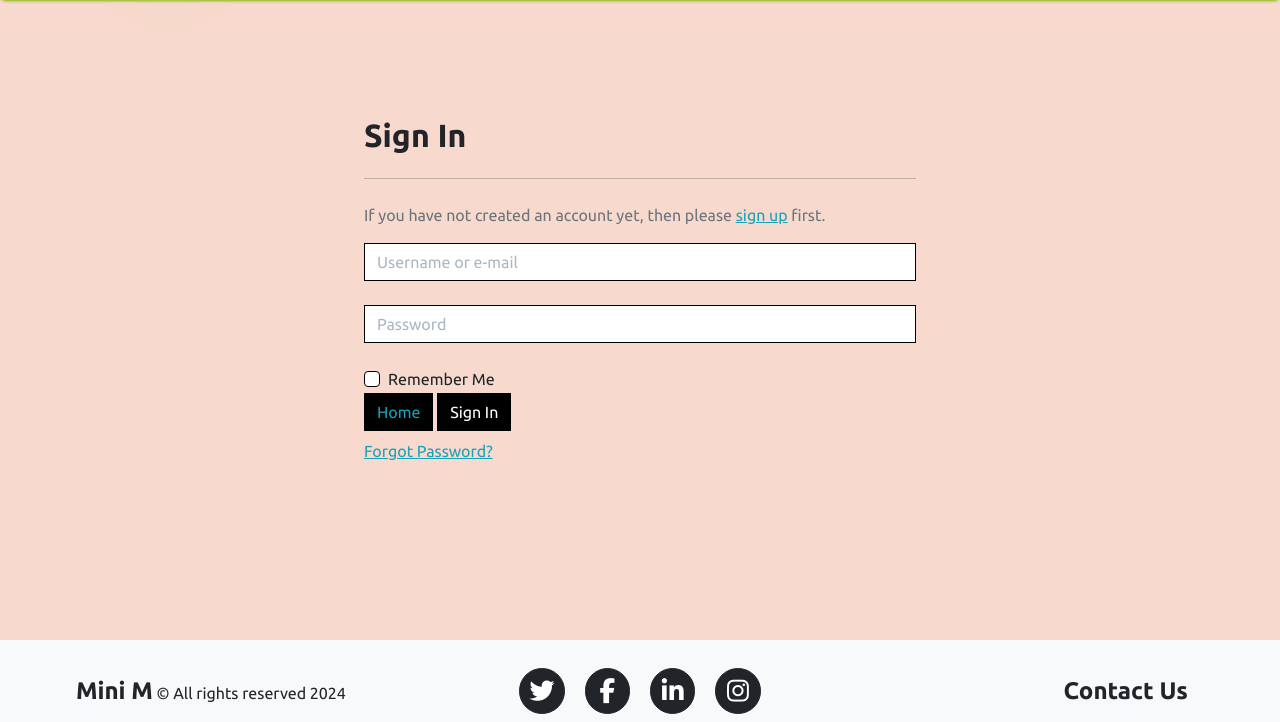
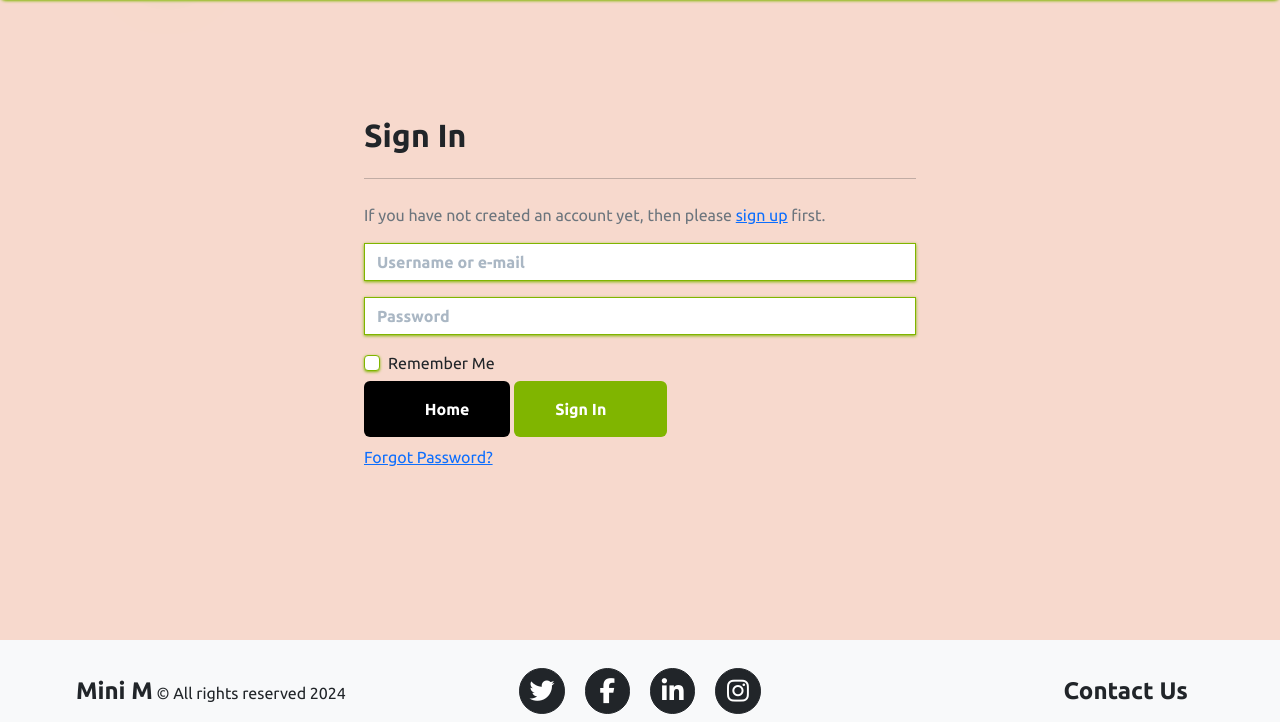
Before and after one commit to Esmael-Pinho/fourth-milestone-project, a Django app: page /accounts/login/ in a window 1280 px wide. Shown: the part 78-800 px from the top of the page. Run offline with Django 3.2, Linux system fonts and the light colour scheme; some libraries are stand-ins or nearby versions; some web fonts are replaced.

Commit message:
added styling to login signup forms

```diff
--- a/products/static/css/products.css
+++ b/products/static/css/products.css
@@ -367,11 +367,6 @@ sup {
     margin-right: 0;
 }
 
-.back-btn {
-    font-size: 16px;
-    background-color: var(--black);
-}
-
 .small {
     margin: 0;
     font-size: 15px;
--- a/products/templates/products/product_detail.html
+++ b/products/templates/products/product_detail.html
@@ -101,7 +101,7 @@
                                         <div class="div text-center pt-1">
                                             <a href="{% url 'products' %}" title="Keep Shopping" aria-label="Go back" class="btn btn-sm button-green text-uppercase back-btn">
                                                 <i class="fa-solid fa-angles-left"></i>
-                                                <span> go back</span>
+                                                go back
                                             </a>
                                         </div>
                                     </div>
--- a/static/css/base.css
+++ b/static/css/base.css
@@ -473,68 +473,56 @@ a#scrollUp:hover {
 /* Allauth form formatting */
 
 .allauth-form-inner-content p {
-    margin-top: 1.5rem; /* mt-4 */
-    color: #6c757d; /* text-secondary */
+    margin-top: 1.5rem;
+    color: #6c757d;
 }
 
 .allauth-form-inner-content input {
-    border-color: #000;
+    border-color: var(--green);
     border-radius: 0;
-    margin-bottom: 1.5rem;
+    margin-bottom: 1rem;
+    font-weight: 600;
+    box-shadow: 0 1px 3px 0 var(--green);
+}
+
+.form-check-input:checked {
+    background-color: var(--green);
+    border-color: var(--green);
 }
 
 .allauth-form-inner-content label:not([for='id_remember']) {
     display: none;
 }
 
-.btn-bg-white {
-    background-color: var(--black);
+.btn-color .btn-color-1 {
     color: var(--white);
 }
 
-.btn-bg-white:hover {
-    background-color: var(--black);
-    color: var(--white);
+.btn-color .btn-color-1:hover {
+    color: var(--green);
 }
 
 .allauth-form-inner-content input::placeholder {
     color: #aab7c4;
+    font-weight: 600;
 }
 
-.allauth-form-inner-content button,
-.allauth-form-inner-content input[type='submit'] {
-	/* btn */
-	display: inline-block;
-    font-weight: 400;
-    color: #fff;
-    text-align: center;
-    vertical-align: middle;
-    -webkit-user-select: none;
-    -moz-user-select: none;
-    -ms-user-select: none;
-    user-select: none;
-    background-color: #000;
-    border: 1px solid #000;
-    padding: .375rem .75rem;
-    font-size: 1rem;
-    line-height: 1.5;
-    border-radius: 0;
-
-    /* standard bootstrap btn transitions */
-    transition: color .15s ease-in-out,background-color .15s ease-in-out,border-color .15s ease-in-out,box-shadow .15s ease-in-out;
+.button-green i {
+    visibility: hidden;
 }
 
-.allauth-form-inner-content button:hover,
-.allauth-form-inner-content input[type='submit']:hover {
-	color: #fff;
-    background-color: #222;
-    border-color: #222;
+.button-green:hover i {
+    visibility: visible;
 }
 
-.allauth-form-inner-content a {
-	color: #17a2b8;
+.back-btn {
+    font-size: 16px;
+    background-color: var(--black);
 }
 
+.allauth-form-inner-content .log-reg-a-link:hover {
+    color: var(--green);
+}
 
 
 /* -------------------------------- Media Queries */
--- a/templates/allauth/account/login.html
+++ b/templates/allauth/account/login.html
@@ -31,7 +31,7 @@ for a {{ site_name }} account and sign in below:{% endblocktrans %}</p>
 
 {% else %}
 <p>{% blocktrans %}If you have not created an account yet, then please
-<a href="{{ signup_url }}">sign up</a> first.{% endblocktrans %}</p>
+<a class="log-reg-a-link" href="{{ signup_url }}">sign up</a> first.{% endblocktrans %}</p>
 {% endif %}
 
 <form class="login" method="POST" action="{% url 'account_login' %}">
@@ -40,10 +40,10 @@ for a {{ site_name }} account and sign in below:{% endblocktrans %}</p>
   {% if redirect_field_value %}
   <input type="hidden" name="{{ redirect_field_name }}" value="{{ redirect_field_value }}" />
   {% endif %}
-  <a class="btn btn-outline-black rounded-0 btn-bg-white" href="{% url 'home' %}">Home</a>
-  <button class="primaryAction" type="submit">{% trans "Sign In" %}</button>
+  <a class="btn button-green back-btn mt-1" href="{% url 'home' %}"><i class="fa-solid fa-angles-left"></i> Home</a>
+  <button class="btn button-green mt-1" type="submit">{% trans "Sign In" %} <i class="fa-solid fa-angles-right"></i></button>
   <p class="mt-2">
-    <a class="button secondaryAction" href="{% url 'account_reset_password' %}">{% trans "Forgot Password?" %}</a>
+    <a class="button secondaryAction log-reg-a-link" href="{% url 'account_reset_password' %}">{% trans "Forgot Password?" %}</a>
   </p>
 </form>
 
--- a/templates/allauth/account/signup.html
+++ b/templates/allauth/account/signup.html
@@ -8,7 +8,7 @@
 <h2 class="logo-font mb-4">{% trans "Sign Up" %}</h2>
 <hr>
 
-<p>{% blocktrans %}Already have an account? Then please <a href="{{ login_url }}">sign in</a>.{% endblocktrans %}</p>
+<p>{% blocktrans %}Already have an account? Then please <a class="log-reg-a-link" href="{{ login_url }}">sign in</a>.{% endblocktrans %}</p>
 
 <form class="signup" id="signup_form" method="post" action="{% url 'account_signup' %}">
   {% csrf_token %}
@@ -16,8 +16,8 @@
   {% if redirect_field_value %}
   <input type="hidden" name="{{ redirect_field_name }}" value="{{ redirect_field_value }}" />
   {% endif %}
-  <a class="btn btn-outline-black rounded-0 btn-bg-white" href="{% url 'account_login' %}">Back to Login</a>
-  <button type="submit">{% trans "Sign Up" %}</button>
+  <a class="btn button-green back-btn mt-1" href="{% url 'account_login' %}"><i class="fa-solid fa-angles-left"></i> Back to Login</a>
+  <button class="btn button-green mt-1" type="submit">{% trans "Sign Up" %} <i class="fa-solid fa-angles-right"></i></button>
 </form>
 
 {% endblock %}
```
